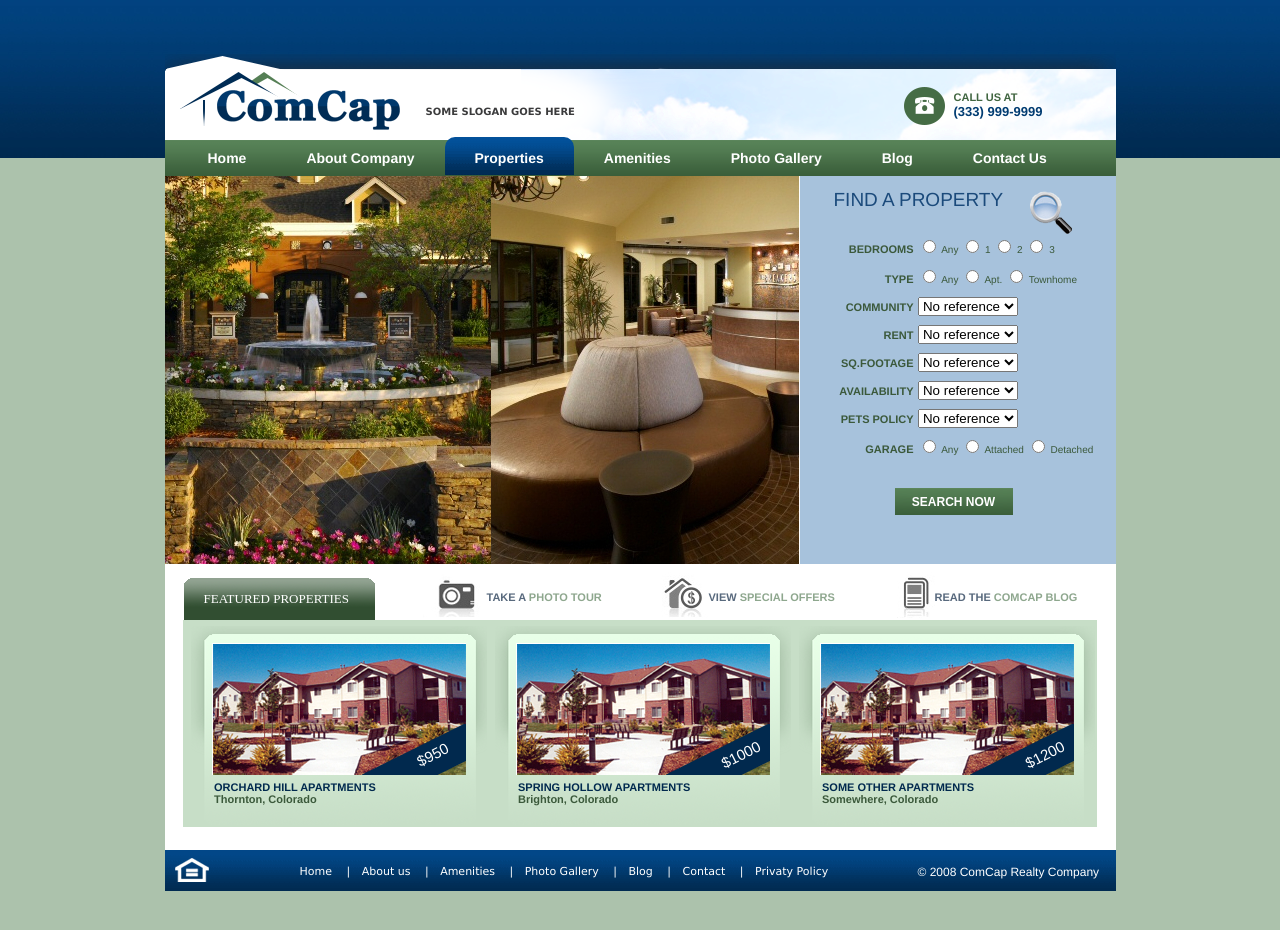
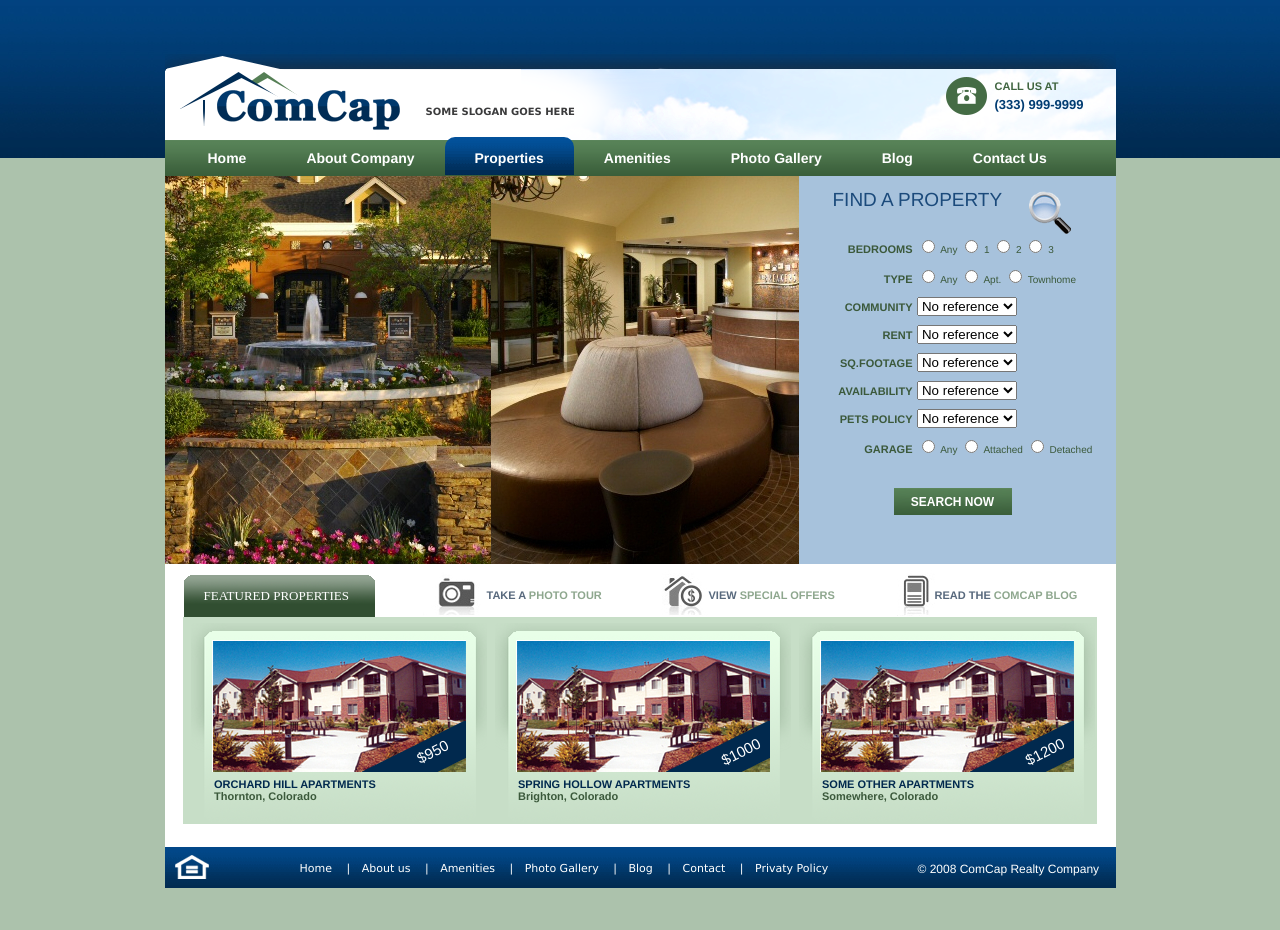
Before and after one commit to lusia/example2, a plain HTML site: page index.html in a window 1280 px wide. Drawn offline with Linux system fonts and the light colour scheme.

Commit message:
fix for 'call us' box

```diff
--- a/index.html
+++ b/index.html
@@ -14,12 +14,12 @@
 
     <h2 class="slogan">SOME SLOGAN GOES HERE</h2>
 
-    <div class="call_us group">
-        <img class="call" src="images/icons/call_phone.png" alt="call us">
+    <div id="call_us" class="group">
+        <img id="call" src="images/icons/call_phone.png" alt="call us">
 
-        <p class="call">CALL US AT</p>
+        <p id="call">CALL US AT</p>
 
-        <p class="number">(333) 999-9999</p>
+        <p id="number">(333) 999-9999</p>
     </div>
     <div id="menu" class="group content">
         <ul>
@@ -35,7 +35,9 @@
 </div>
 
 <div id="middle" class="content">
-    <img src="images/photo/1photo.jpg" alt="property in NY"/><img src="images/photo/2photo.jpg" alt="Cool villa in Ohio"/>
+    <div class="group">
+        <img src="images/photo/1photo.jpg" alt="property in NY" class="fl"/>
+        <img src="images/photo/2photo.jpg" alt="Cool villa in Ohio" class="fl"/>
 
         <div id="form" class="group">
             <h2>FIND A PROPERTY</h2>
@@ -108,6 +110,8 @@
                 </dl>
                 <input id="submit" type="submit" value="SEARCH NOW">
             </form>
+
+        </div>
     </div>
     <div class="properties group fl">
         <h5><a href="#">FEATURED PROPERTIES</a></h5>
--- a/style/style.css
+++ b/style/style.css
@@ -12,15 +12,15 @@
     zoom: 1; /* For IE 6/7 (trigger hasLayout) */
 }
 
-.fr{
+.fr {
     float: right;
 }
 
-.fl{
+.fl {
     float: left;
 }
 
-.cb{
+.cb {
     clear: both;
 }
 
@@ -63,27 +63,26 @@ img.company {
     margin: 16px 0 0 12px;
 }
 
-div.call_us {
-    width: 90px;
-    float: right;
-    margin: 35px 72px 0 0;
-    position: relative;
+div#call_us {
+    width: 160px;
+    position: absolute;
+    top: 20px;
+    left:780px
 }
 
-img.call {
-    position: absolute;
-    left: -51px;
-    top: -5px;
+img#call {
+    float: left;
+    margin-right: 8px;
 }
 
-p.call {
+p#call {
     color: #406540;
     font-weight: bold;
     font-size: 11px;
-    line-height: 16px;
+    line-height: 24px;
 }
 
-p.number {
+p#number {
     color: #013c72;
     font-weight: bold;
     font-size: 13px;
@@ -139,7 +138,7 @@ div#middle {
 div#form {
     background-color: #a7c2dc;
     height: 388px;
-    width: 316px;
+    width: 317px;
     float: right;
 }
 
@@ -214,10 +213,10 @@ div.properties h5 a {
 }
 
 div#offer {
-    margin-top: 5px;
+    margin-top: 6px;
 }
 
-div#offer div{
+div#offer div {
     float: left;
     margin-left: 47px;
     width: 190px;
@@ -281,7 +280,7 @@ p.price {
     left: 225px;
 }
 
-div.apartment div.description p{
+div.apartment div.description p {
     font-size: 11px;
     color: #01294e;
     font-weight: bold;
```
Lines whose indentation alone changed are shown as unchanged.
